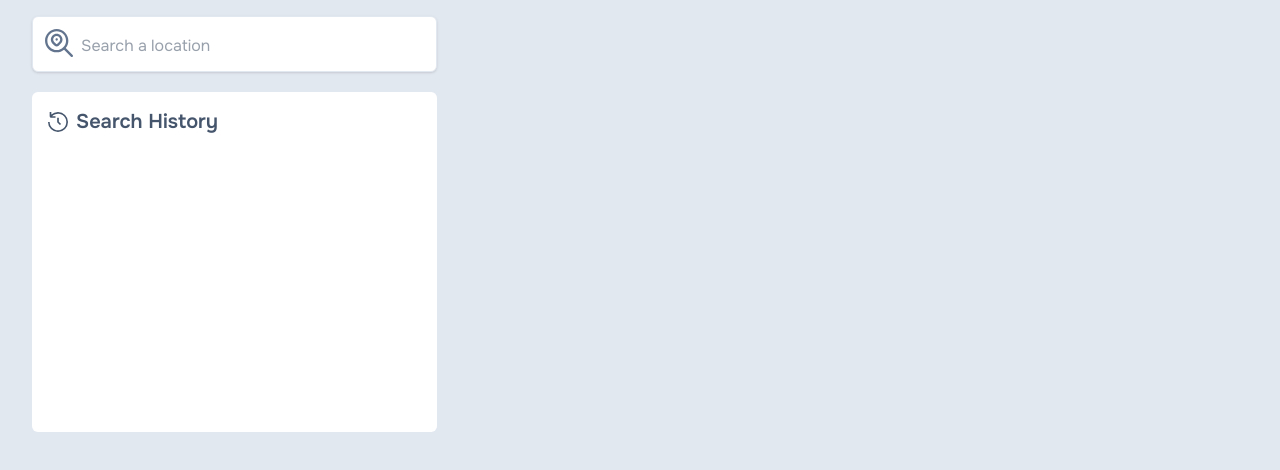
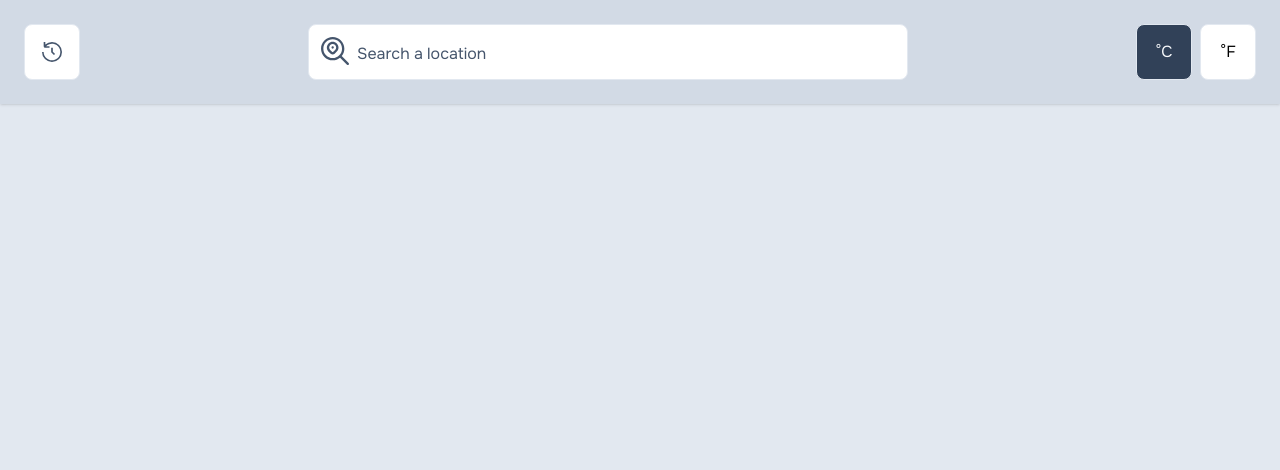
Before and after one commit to ugurgocer/appnation-case-study, a Next.js app: page / in a window 1280 px wide. Shown: the top 470 px of the page. Built offline with nearby package versions, Linux system fonts and the light colour scheme.

Commit message:
- Implemented MetricSwitch component and integrate with Redux for metric selection - Updated SearchHistory component. - SearchHistory, MetricSwitch and SearchBar added to layout.

```diff
--- a/src/app/_component/LocationList/index.tsx
+++ b/src/app/_component/LocationList/index.tsx
@@ -11,7 +11,7 @@ export default function LocationList({ items, isLoading=false, className="", onC
             {items.map((item) => (
                 <li
                     key={item.id}
-                    className="px-4 h-14 content-center first:rounded-t-md last:rounded-b-md hover:bg-slate-100 text-slate-600 hover:text-slate-700 cursor-pointer"
+                    className="px-4 h-14 content-center first:rounded-t-xl last:rounded-b-xl hover:bg-slate-100 text-slate-600 hover:text-slate-700 cursor-pointer"
                     onClick={() => onClickItem(item)}
                 >
                     {item.name}
--- /dev/null
+++ b/src/app/_component/MetricSwitch.tsx
@@ -0,0 +1,33 @@
+'use client';
+
+import React from "react";
+import { useAppDispatch, useAppSelector } from "@/lib/hooks/rtk";
+import { toggle } from "@/lib/store/metricSlice";
+
+
+export default function MetricSwitch() {
+    const selected = useAppSelector((state) => state.metric.selected);
+    const dispatch = useAppDispatch();
+
+    const onClick = () => {
+        dispatch(toggle());
+    }
+
+
+    return (
+        <div className="flex gap-2 relative">
+            <button
+                className={`item-border focus:outline-none cursor-pointer h-14 w-14 ${selected == 'C' ? 'selected-switch' : ''}`}
+                onClick={onClick}
+            >
+                °C
+            </button>
+            <button
+                className={`item-border focus:outline-none cursor-pointer h-14 w-14 ${selected == 'F' ? 'selected-switch' : ''}`}
+                onClick={onClick}
+            >
+                °F
+            </button>
+        </div>
+    );
+}
--- a/src/app/_component/SearchBar.tsx
+++ b/src/app/_component/SearchBar.tsx
@@ -8,10 +8,12 @@ import SearchIcon from "./icons/Search";
 import ILocation from "@/lib/types/ILocation";
 import { useAppDispatch } from "@/lib/hooks/rtk";
 import { addHistoryItem } from "@/lib/store/searchHistorySlice";
+import { useRouter } from "next/navigation";
 
 export default function SearchBar() {
     const [value, setValue] = React.useState<string>("");
     const [selected, setSelected] = React.useState<string>("");
+    const router = useRouter();
 
     const searchValue = useDebounce<string>(value, 500);
     const { searchResult, isLoading } = useSearch(searchValue);
@@ -26,13 +28,15 @@ export default function SearchBar() {
         dispatch(addHistoryItem(item));
         setSelected(item.name);
         setValue("");
+
+        router.push(`${item.name}-${item.id}`);
     }
 
     return (
-        <div className="relative flex h-14 gap-2 p-3 item-border text-slate-700">
-            <SearchIcon className="h-7 w-7 fill-slate-500" />
+        <div className="relative flex flex-1 h-14 max-w-150 gap-2 p-3 item-border text-slate-700">
+            <SearchIcon className="h-7 w-7 fill-slate-600" />
             <input
-                className="flex-1 h-8 focus:outline-none"
+                className="flex-1 h-8 focus:outline-none placeholder:text-slate-600"
                 value={selected || value}
                 onInput={onChangeInput}
                 placeholder="Search a location"
--- a/src/app/_component/SearchHistory.tsx
+++ b/src/app/_component/SearchHistory.tsx
@@ -9,20 +9,57 @@ import { loadLocalStorage } from "@/lib/store/searchHistorySlice";
 
 export default function SearchHistory() {
     const historyItems: ILocation[] = useAppSelector((state) => state.searchHistory.items);
+    const popoverRef = React.useRef<HTMLDivElement>(null);
+
+    const [visible, setVisible] = React.useState<boolean>(false);
     const dispatch = useAppDispatch();
+
+    React.useEffect(() => {
+        function handleClickOutside(event: MouseEvent) {
+          if (popoverRef.current && !popoverRef.current.contains(event.target as Node)) {
+            setVisible(false);
+          }
+        }
+
+        if (visible) {
+          window.addEventListener('mousedown', handleClickOutside);
+        } else {
+          window.removeEventListener('mousedown', handleClickOutside);
+        }
+
+        return () => {
+          window.removeEventListener('mousedown', handleClickOutside);
+        };
+      }, [visible]);
+
+      const toggleVisible = () => {
+        setVisible(prev => !prev);
+      }
 
     React.useEffect(() => {
         dispatch(loadLocalStorage());
     }, []);
 
     return (
-        <div className="py-5 h-full">
-            <h3 className="bg-white flex gap-2 items-center text-slate-600 font-semibold text-xl p-4 rounded-t-md"><HistoryIcon className="w-5 h-5 fill-slate-600" /> Search History</h3>
-            <LocationList
-                items={historyItems}
-                className="rounded-b-md min-h-70"
-                onClickItem={i => console.log(i)}
-            />
+        <div ref={popoverRef} className="relative h-14 w-14">
+            <button
+                className="item-border focus:outline-none cursor-pointer h-14 w-14"
+                onClick={toggleVisible}
+            >
+                <HistoryIcon className="w-5 h-5 fill-slate-600 mx-auto"/>
+            </button>
+            {visible ? (
+                <div className="absolute z-50 top-16 item-border w-80">
+                    <h3 className="bg-white flex gap-2 items-center text-slate-600 font-semibold text-xl p-4 rounded-t-xl">
+                        <HistoryIcon className="w-5 h-5 fill-slate-600" /> Search History
+                    </h3>
+                    <LocationList
+                        items={historyItems}
+                        className="rounded-b-md min-h-70"
+                        onClickItem={i => console.log(i)}
+                    />
+                </div>
+            ) : ""}
         </div>
     );
 }
--- a/src/app/globals.css
+++ b/src/app/globals.css
@@ -10,10 +10,13 @@
 
 body {
   background: var(--background);
-  color: var(--foreground);
   font-family: Arial, Helvetica, sans-serif;
 }
 
 .item-border {
-  @apply border rounded-md bg-white border-slate-200 focus:border-slate-400 hover:border-slate-300 shadow-sm focus:shadow;
+  @apply border rounded-lg bg-white border-slate-200 focus:border-slate-400 hover:border-slate-300;
 }
+
+.selected-switch {
+  @apply bg-slate-700 text-slate-50;
+}
--- a/src/app/layout.tsx
+++ b/src/app/layout.tsx
@@ -2,6 +2,9 @@ import type { Metadata } from "next";
 import { Onest } from "next/font/google";
 import "./globals.css";
 import { StoreProvider } from "./StoreProvider";
+import SearchBar from "./_component/SearchBar";
+import SearchHistory from "./_component/SearchHistory";
+import MetricSwitch from "./_component/MetricSwitch";
 
 const defaultFont = Onest({
   subsets: ["latin"],
@@ -22,6 +25,11 @@ export default function RootLayout({
         <body
           className={`${defaultFont.className} antialiased`}
         >
+          <header className="flex items-center justify-between gap-4 p-6 bg-slate-400/20 shadow-sm">
+            <SearchHistory />
+            <SearchBar />
+            <MetricSwitch />
+          </header>
           {children}
         </body>
       </html>
--- a/src/app/page.tsx
+++ b/src/app/page.tsx
@@ -1,13 +1,9 @@
-import SearchBar from "./_component/SearchBar";
-import SearchHistory from "./_component/SearchHistory";
-
 export default function Dashboard() {
   return (
     <div>
-      <main className="grid sm:grid-cols-1 md:grid-cols-2 lg:grid-cols-3 px-8 py-4">
+      <main className="grid sm:grid-cols-1 md:grid-cols-2 lg:grid-cols-3 p-6">
         <div>
-          <SearchBar />
-          <SearchHistory />
+
         </div>
       </main>
     </div>
--- a/src/lib/store/index.ts
+++ b/src/lib/store/index.ts
@@ -1,11 +1,13 @@
 import { configureStore } from "@reduxjs/toolkit";
 
 import searchHistoryReducer from "./searchHistorySlice";
+import metricSliceReducer from "./metricSlice";
 
 
 export const store = configureStore({
     reducer: {
-        searchHistory: searchHistoryReducer
+        searchHistory: searchHistoryReducer,
+        metric: metricSliceReducer
     },
 });
 
--- /dev/null
+++ b/src/lib/store/metricSlice.ts
@@ -0,0 +1,23 @@
+import { createSlice } from "@reduxjs/toolkit";
+
+interface MetricState {
+  selected: 'C' | 'F';
+}
+
+const initialState: MetricState = {
+  selected: 'C'
+};
+
+const MetricSlice = createSlice({
+  name: "Metric",
+  initialState,
+  reducers: {
+    toggle: (state) => {
+        state.selected = state.selected == 'C' ? 'F' : 'C'
+    }
+  },
+});
+
+export const { toggle } = MetricSlice.actions;
+
+export default MetricSlice.reducer;
```
